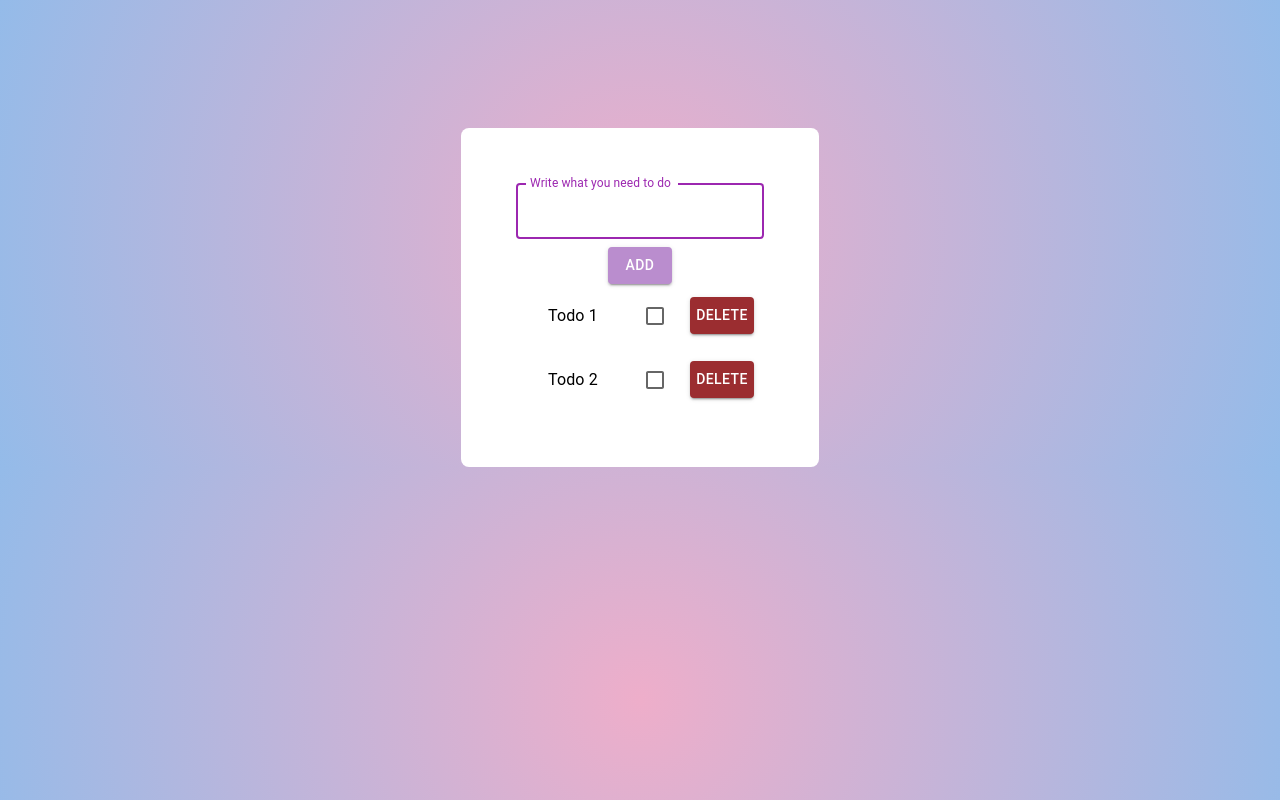
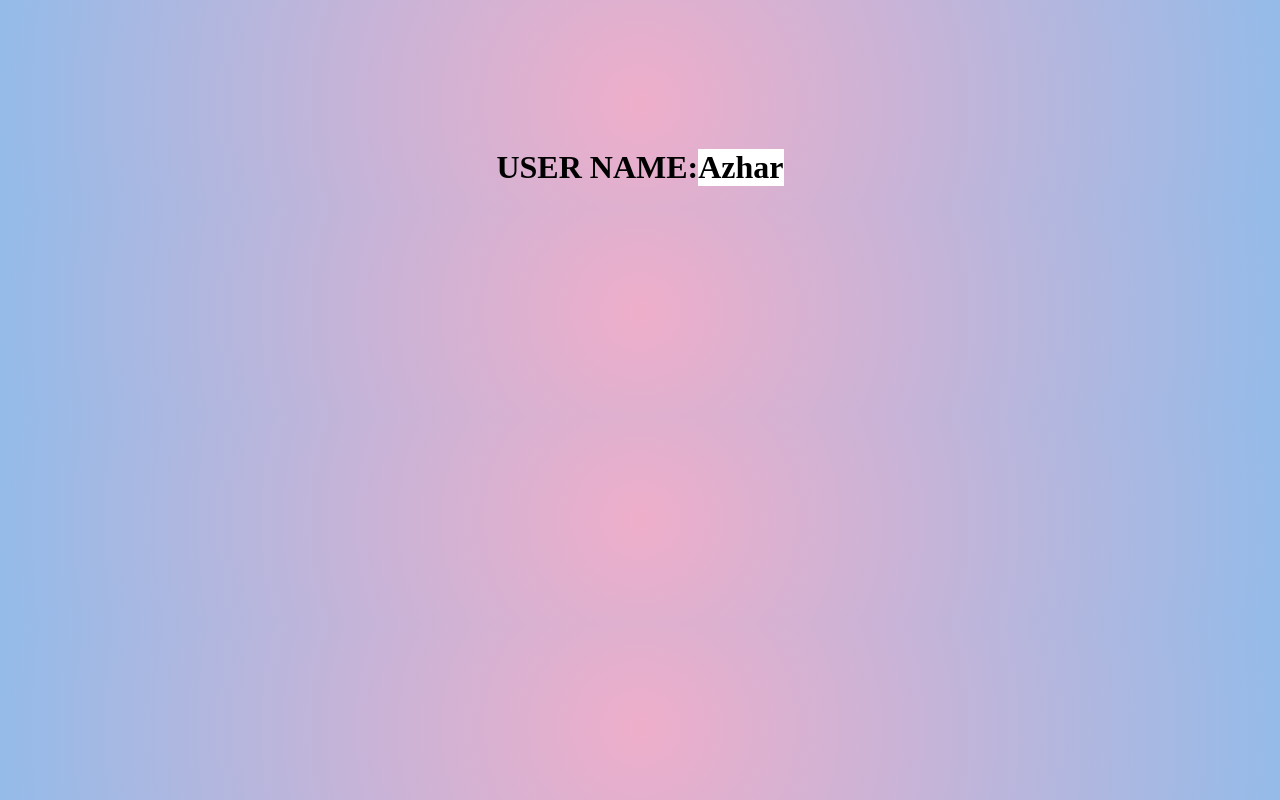
Before and after one commit to AzharKazhikarim/one-lab-hw, a React (Create React App) app: page / in a window 1280 px wide. Built offline with nearby package versions, Linux system fonts and the light colour scheme.

Commit message:
feat: lecture 3

```diff
--- a/package.json
+++ b/package.json
@@ -5,7 +5,6 @@
   "dependencies": {
     "@emotion/react": "^11.9.0",
     "@emotion/styled": "^11.8.1",
-    "@material-ui/icons": "^4.11.3",
     "@mui/material": "^5.6.1",
     "@testing-library/jest-dom": "^5.16.4",
     "@testing-library/react": "^13.0.1",
@@ -16,6 +15,7 @@
     "@types/react-dom": "^18.0.0",
     "react": "^18.0.0",
     "react-dom": "^18.0.0",
+    "react-router-dom": "^6.3.0",
     "react-scripts": "5.0.1",
     "typescript": "^4.6.3",
     "web-vitals": "^2.1.4"
--- a/src/App.tsx
+++ b/src/App.tsx
@@ -1,13 +1,32 @@
 import './App.css';
 import Todo from "./hw2/Todo";
+import {BrowserRouter, Routes, Route} from "react-router-dom";
+import About from "./lecture3/About";
+import Main from "./lecture3/Main";
+import React from "react";
+
+const user = {
+    name:'Azhar'
+};
+
+export const ThemeContext = React.createContext(user);
 
 function App() {
+
     return (
         <div className="App">
-            <Todo/>
-            {/*<TodoList/>*/}
-            {/*<ClassBasedCounter/>*/}
-            {/*<FunctionBasedCounter/>*/}
+
+            <ThemeContext.Provider value={user}>
+                <BrowserRouter>
+                    <Routes>
+
+                        <Route path={'/'} element={<Main/>}/>
+                        <Route path={'/todo'} element={<Todo/>}/>
+                        <Route path={'/about'} element={<About/>}/>
+
+                    </Routes>
+                </BrowserRouter>
+            </ThemeContext.Provider>
         </div>
     );
 }
--- a/src/hw2/Todo.tsx
+++ b/src/hw2/Todo.tsx
@@ -86,7 +86,7 @@ const Todo: FC = () => {
                         }
                     })
                         .map((todo) => (
-                            <Item id={todo.id} desc={todo.desc} done={todo.done} handleStatus={handleStatus}
+                            <Item key={todo.id} id={todo.id} desc={todo.desc} done={todo.done} handleStatus={handleStatus}
                                   handleDelete={handleDelete}/>
                         ))}
 
--- /dev/null
+++ b/src/lecture3/About.tsx
@@ -0,0 +1,14 @@
+import {FC} from "react";
+import {Link} from "react-router-dom";
+
+const About: FC = () => {
+    return (
+        <>
+        <h1>ABOUT PAGE</h1>
+            <Link to='/'>
+                MAIN PAGE
+            </Link>
+        </>
+    )
+}
+export default About;
--- /dev/null
+++ b/src/lecture3/Main.tsx
@@ -0,0 +1,16 @@
+import {FC, useContext} from "react";
+import {ThemeContext} from "../App";
+
+
+const Main: FC = () => {
+    let name = useContext(ThemeContext);
+    console.log(name)
+    return (
+        <>
+            <h1 >USER NAME: </h1>
+            <br/>
+            <h1 style={{background:"white"}}>{`${name.name}`}</h1>
+        </>
+    )
+}
+export default Main;
```
Also changed, not shown: 1 other file (tests, documents, lock files or other folders).
